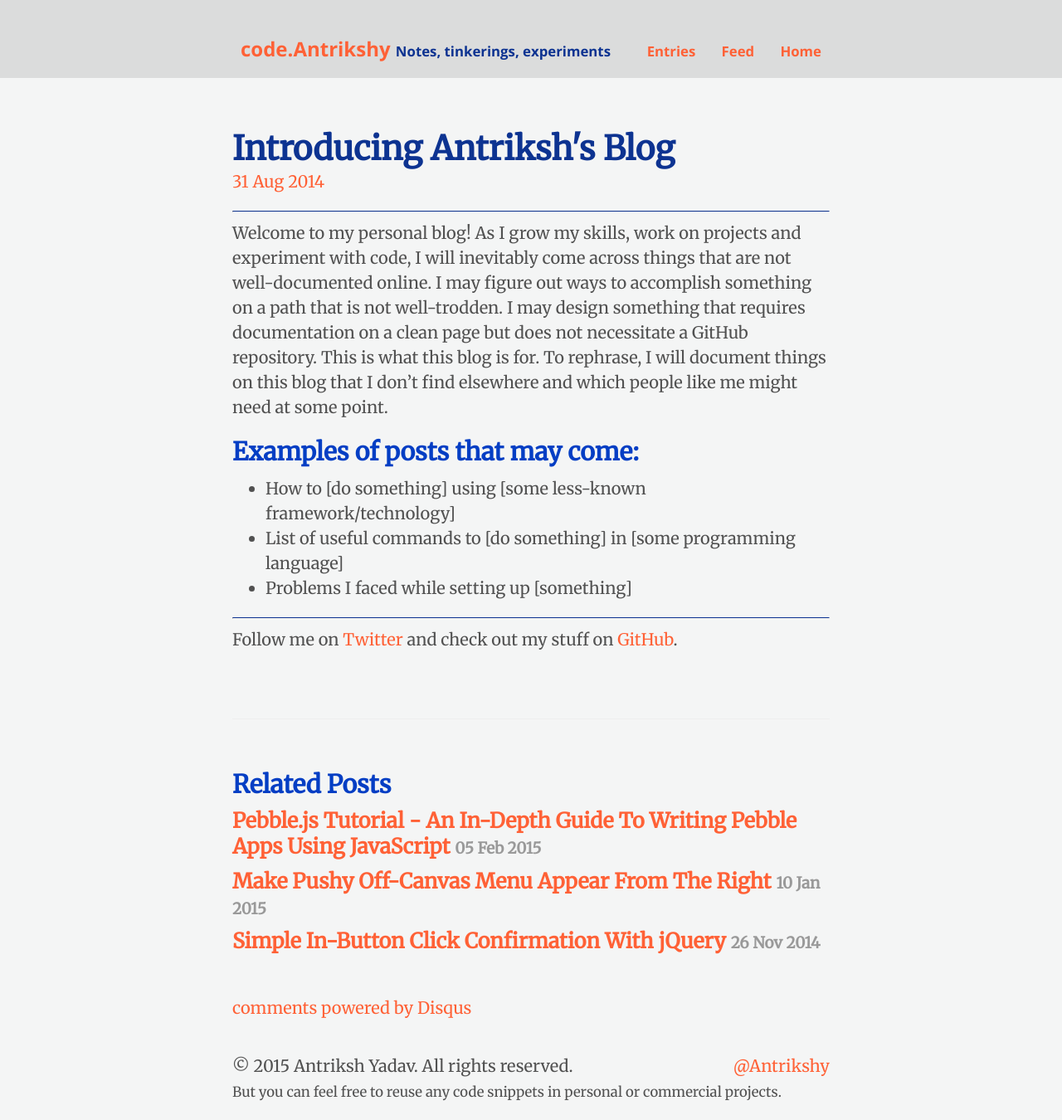
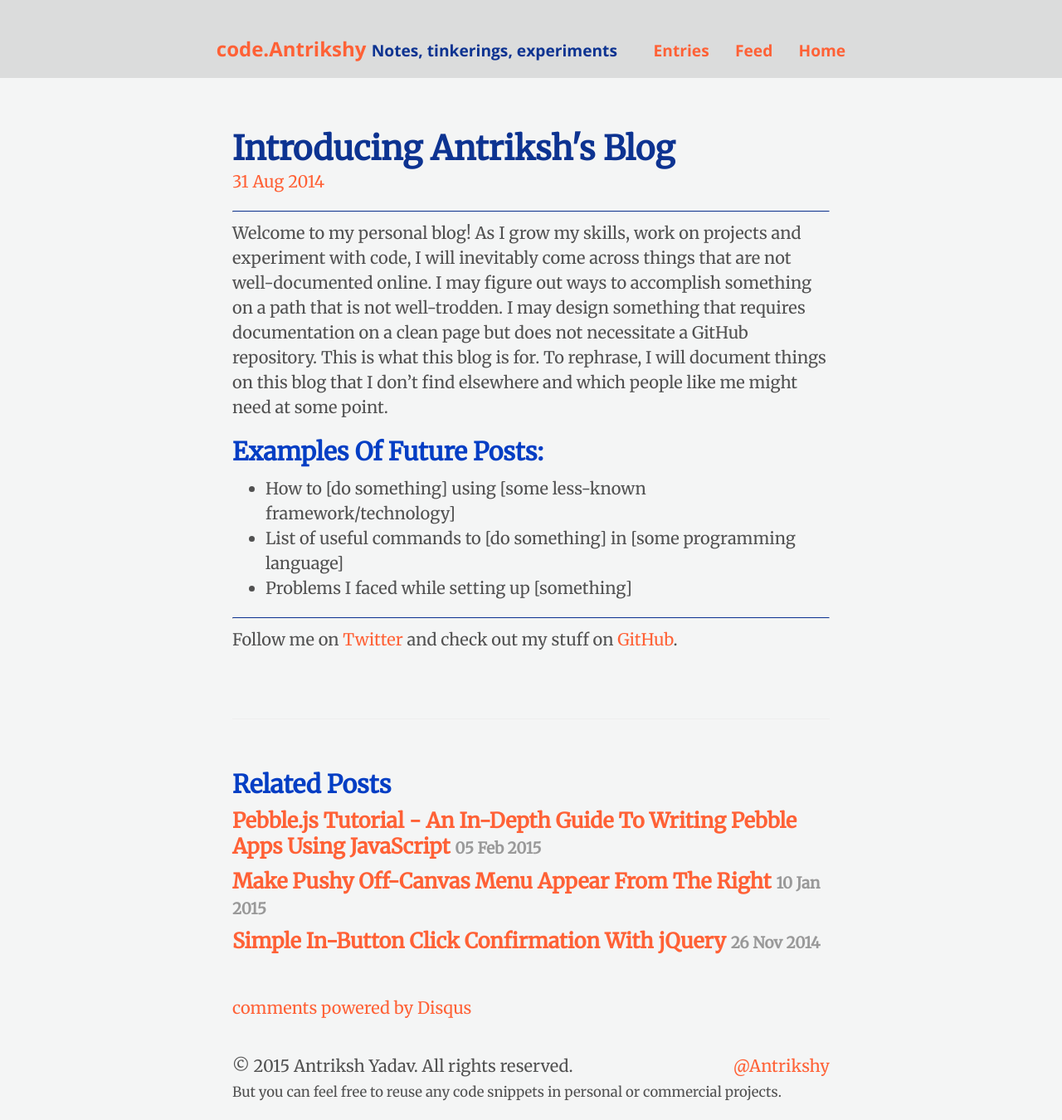
Before and after one commit to Antrikshy/antrikshy.github.io, a Jekyll site: the page built from _posts/2014-08-31-introducing-antrikshs-blog.md, in a window 1280 px wide. Shown: the whole page at 83% size. Built offline with Jekyll 4.4.1, drawn with Linux system fonts in a browser that asks for light colours; Markdown is read by kramdown in place of the engine named in the settings; comment, search, counter and statistics services are not loaded.

Commit message:
Corrected casing in first post ever

```diff
--- a/_posts/2014-08-31-introducing-antrikshs-blog.md
+++ b/_posts/2014-08-31-introducing-antrikshs-blog.md
@@ -6,7 +6,7 @@ permalink: "introducing-antrikshs-blog"
 
 Welcome to my personal blog! As I grow my skills, work on projects and experiment with code, I will inevitably come across things that are not well-documented online. I may figure out ways to accomplish something on a path that is not well-trodden. I may design something that requires documentation on a clean page but does not necessitate a GitHub repository. This is what this blog is for. To rephrase, I will document things on this blog that I don't find elsewhere and which people like me might need at some point.
 
-## Examples of posts that may come:
+## Examples Of Future Posts:
 
 * How to [do something] using [some less-known framework/technology]
 * List of useful commands to [do something] in [some programming language]
--- a/public/css/poole.css
+++ b/public/css/poole.css
@@ -336,7 +336,7 @@ tbody tr:nth-child(odd) th {
   color: #FF6136;
 }
 .masthead-title small {
-  font-size: 70%;
+  font-size: 80%;
   font-weight: 400;
   color: #0D3391;
   letter-spacing: 0;
@@ -420,7 +420,7 @@ tbody tr:nth-child(odd) th {
   overflow: hidden; /* clearfix */
   margin-left: -1rem;
   margin-right: -1rem;
-  font-family: "PT Sans", Helvetica, Arial, sans-serif;
+  font-family: 'Open Sans', 'Helvetica Neue', Arial, sans-serif;
   color: #ccc;
   text-align: center;
 }
```
